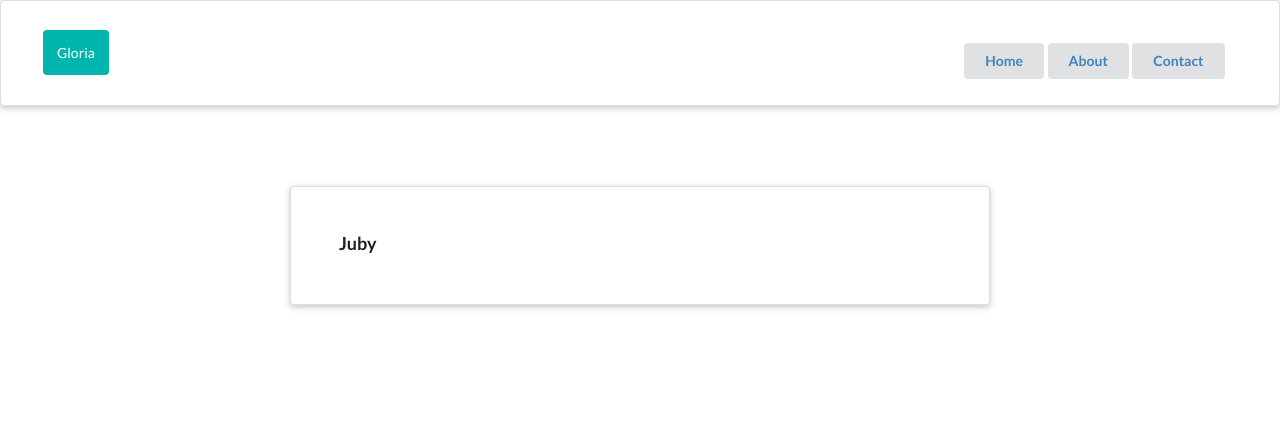
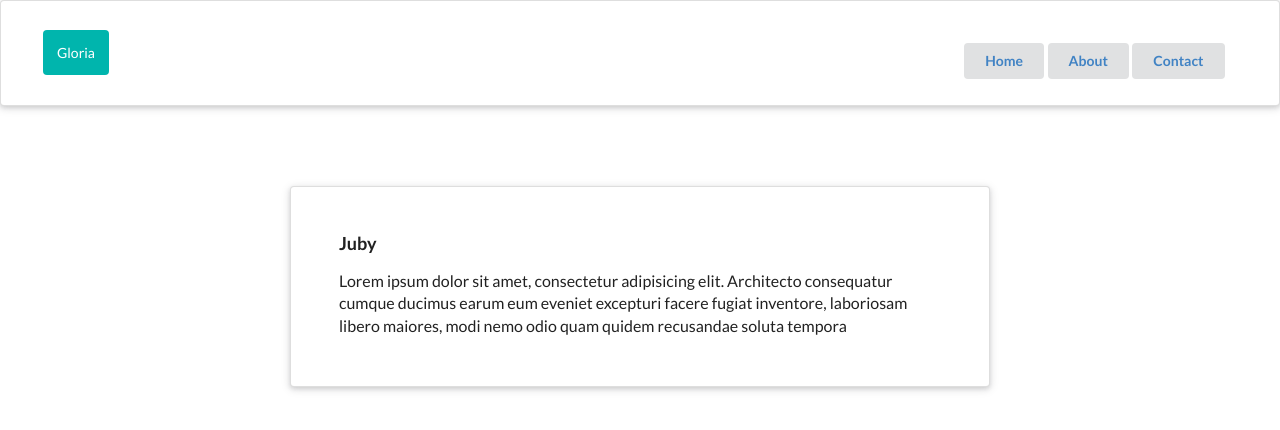
Before and after one commit to plasante/MernFullStackReactRouter, a React (Create React App) app: page /Juby in a window 1280 px wide. Shown: the top 430 px of the page. Built offline with nearby package versions, Linux system fonts and the light colour scheme.

Commit message:
Using useSelector to get data from the store

```diff
--- a/src/components/Card.jsx
+++ b/src/components/Card.jsx
@@ -1,12 +1,17 @@
-import React, {useEffect} from 'react';
+import React from 'react';
+import { useSelector } from "react-redux";
 
 const Card = (props) => {
 
-  const [user, setUser] = React.useState('');
+  // Connecting this component to the Redux store
+  const cards = useSelector((state) => {
+    // Getting the user from the URL
+    let user = props.match.params.user
+    return state.cards.find(card => card.title === user);
+  });
 
-  useEffect(() => {
-    setUser(props.match.params.user);
-  }, []);
+  // Deconstructing the cards object
+  const { title, body } = cards;
 
   return (
     <div>
@@ -14,7 +19,8 @@ const Card = (props) => {
         className={'ui raised very padded text container segment'}
         style={{marginTop: '80px'}}
       >
-        <h3 className={'ui header'}>{user}</h3>
+        <h3 className={'ui header'}>{title}</h3>
+        <p>{body}</p>
       </div>
     </div>
   );
```
